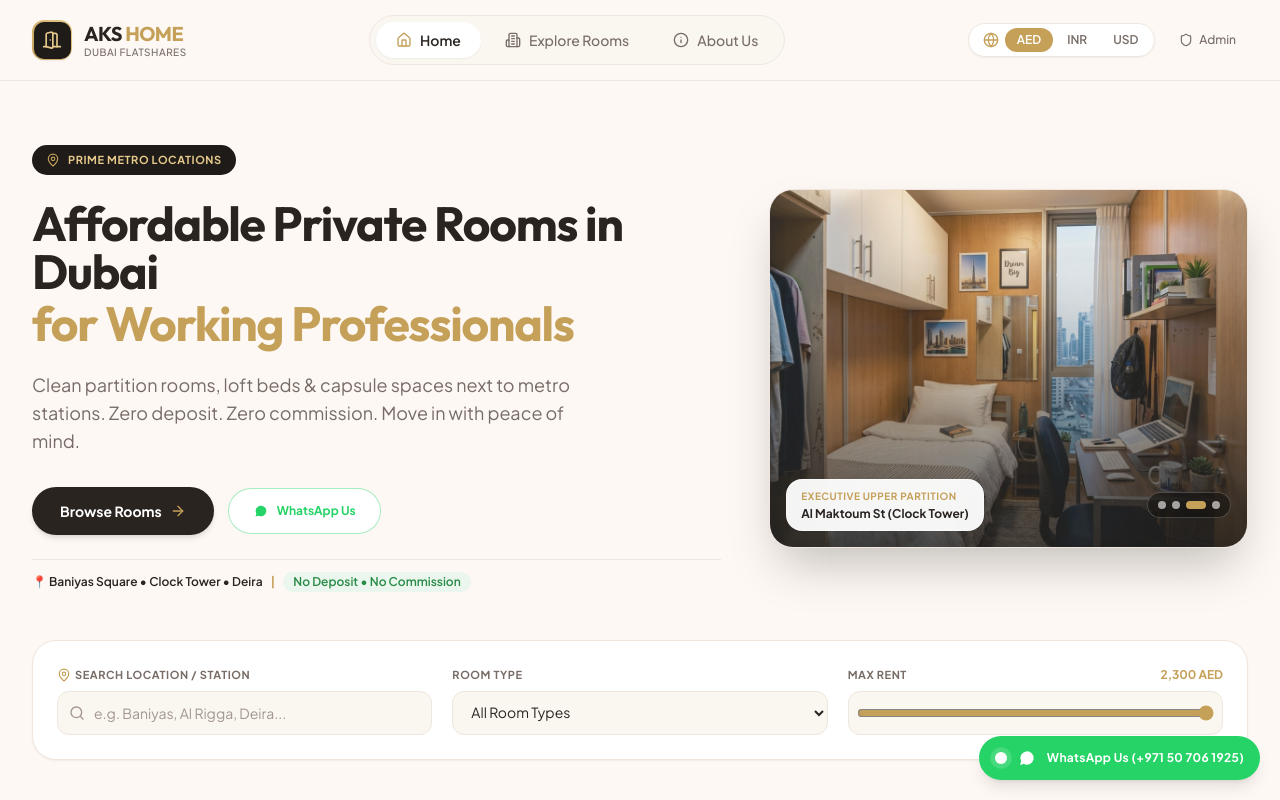
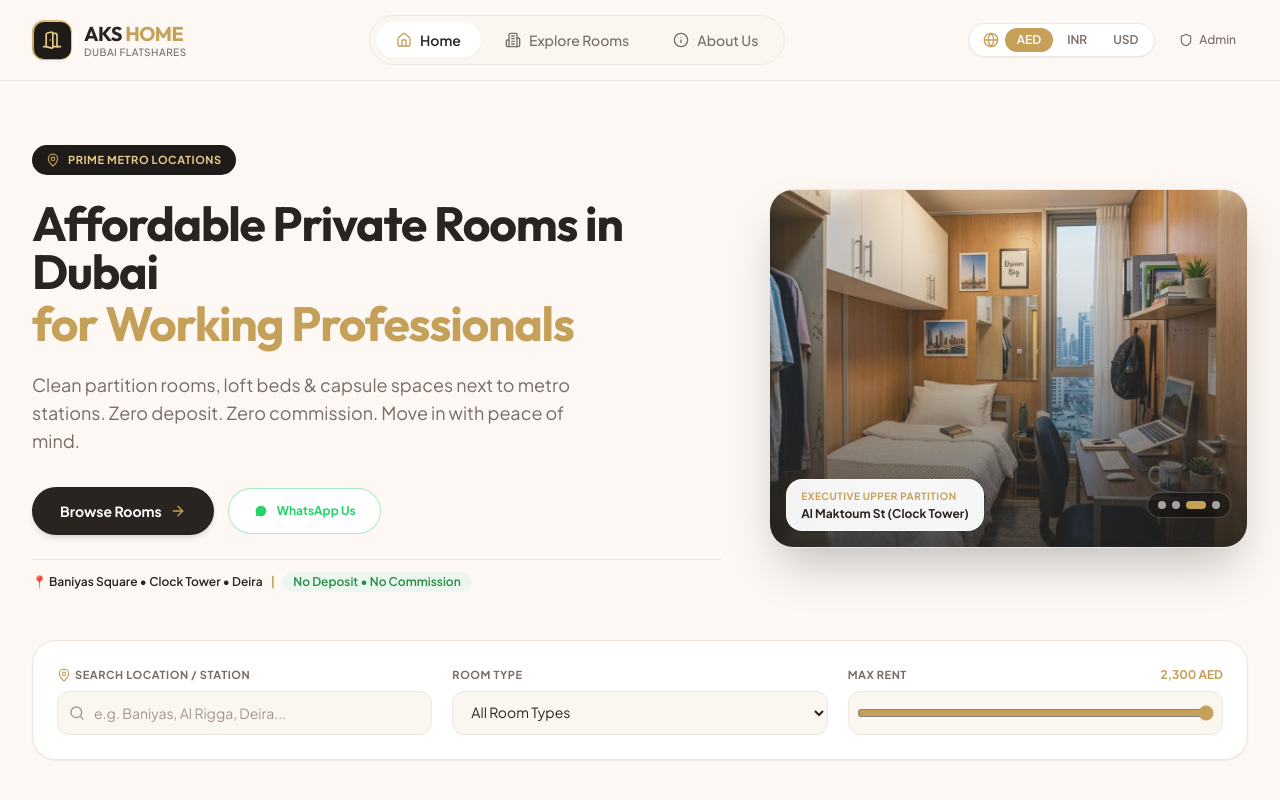
Before and after one commit to IsacSmile/aks-home, a React (Vite) app: page / in a window 1280 px wide. Shown: the top 800 px of the page. Built offline with nearby package versions, Linux system fonts and the light colour scheme.

Commit message:
fix: remove sticky floating WhatsApp action button

```diff
--- a/src/App.jsx
+++ b/src/App.jsx
@@ -10,7 +10,6 @@ import { About } from './components/About';
 import { AdminPanel } from './components/AdminPanel';
 import { Footer } from './components/Footer';
 import { TrustSections } from './components/TrustSections';
-import { WhatsAppFloat } from './components/WhatsAppFloat';
 import { Building2 } from 'lucide-react';
 
 export default function App() {
@@ -327,11 +326,6 @@ export default function App() {
           />
         )}
 
-        {/* Sticky Floating WhatsApp Action Button - Hidden on Admin page to prevent overlapping */}
-        {activePage !== 'admin' && (
-          <WhatsAppFloat roomName={selectedDetailRoom ? selectedDetailRoom.title : null} />
-        )}
-
         {/* Bottom Footer */}
         <Footer
           setActivePage={setActivePage}
```
